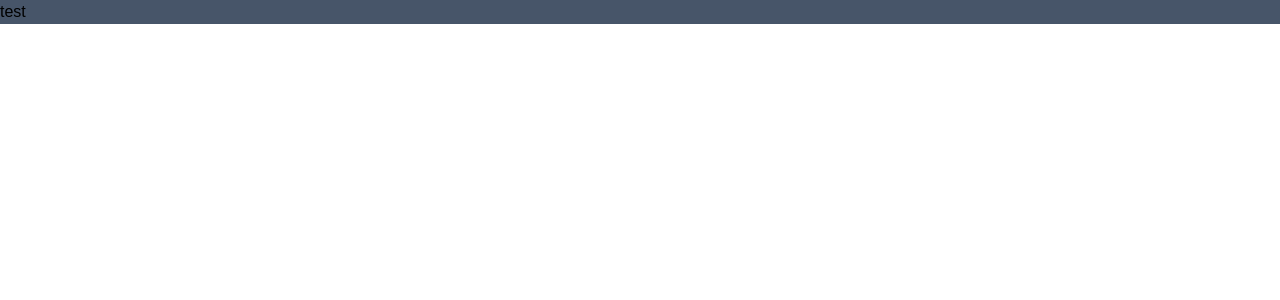
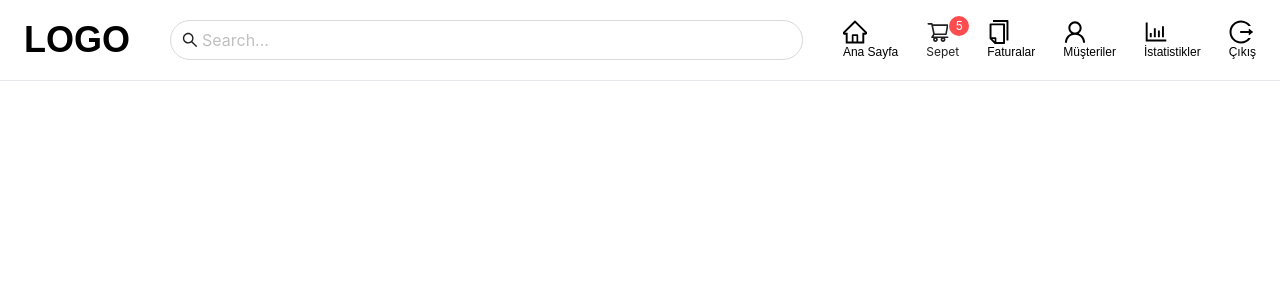
Before and after one commit to oguzhanceliko/React_Projects, a React (Create React App) app in the folder mern-pos-app/client/: page / in a window 1280 px wide. Shown: the top 300 px of the page. Built offline with nearby package versions, Linux system fonts and the light colour scheme.

Commit message:
header components done.

```diff
--- a/mern-pos-app/client/src/App.tsx
+++ b/mern-pos-app/client/src/App.tsx
@@ -1,7 +1,10 @@
+import Header from "./components/header/Header";
 
 function App() {
   return (
-    <div className="bg-slate-600">test</div>
+    <div>
+      <Header />
+    </div>
   );
 }
 
--- /dev/null
+++ b/mern-pos-app/client/src/components/header/Header.tsx
@@ -0,0 +1,70 @@
+import React from 'react';
+import {
+    SearchOutlined,
+    HomeOutlined,
+    ShoppingCartOutlined,
+    CopyOutlined,
+    UserOutlined,
+    BarChartOutlined,
+    LogoutOutlined
+} from "@ant-design/icons";
+import { Input, Badge } from 'antd';
+
+const Header: React.FC = () => {
+    return (
+        <div className='border-b mb-6'>
+            <header className='py-4 px-6 flex justify-between items-center gap-10'>
+                <div className="logo">
+                    <a href="/">
+                        <h2 className='text-2xl font-bold md:text-4xl'>LOGO</h2>
+                    </a>
+                </div>
+                <div className="header-search flex-1 flex justify-center">
+                    <Input size="large" placeholder="Search..." className='rounded-full max-w-[800px] ' prefix={<SearchOutlined />} />
+                </div>
+                <div className="menu-links flex items-center justify-between gap-7 md:static fixed bottom-0 md:w-auto w-screen bg-white md:bg-transparent left-0 md:border-t-0 border-t md:px-0 px-4 py-1">
+                    <a href={"/"} className="menu-link flex flex-col hover:text-[#40a9ff] transition-all ">
+                        <HomeOutlined className="md:text-2xl text-xl" />
+                        <span className="md:text-xs text-[10px]">Ana Sayfa</span>
+                    </a>
+                    <Badge count={5} offset={[0, 6]} className="md:flex hidden">
+                        <a
+                            href={"/"}
+                            className="menu-link flex flex-col hover:text-[#40a9ff] transition-all"
+                        >
+                            <ShoppingCartOutlined className="md:text-2xl text-xl" />
+                            <span className="md:text-xs text-[10px]">Sepet</span>
+                        </a>
+                    </Badge>
+                    <a href={"/"} className="menu-link flex flex-col  hover:text-[#40a9ff] transition-all">
+                        <CopyOutlined className="md:text-2xl text-xl" />
+                        <span className="md:text-xs text-[10px]">Faturalar</span>
+                    </a>
+                    <a href={"/"} className="menu-link flex flex-col  hover:text-[#40a9ff] transition-all">
+                        <UserOutlined className="md:text-2xl text-xl" />
+                        <span className="md:text-xs text-[10px]">Müşteriler</span>
+                    </a>
+                    <a href={"/"} className="menu-link flex flex-col hover:text-[#40a9ff] transition-all">
+                        <BarChartOutlined className="md:text-2xl text-xl" />
+                        <span className="md:text-xs text-[10px]">İstatistikler</span>
+                    </a>
+                    <a href={"/"} className="menu-link flex flex-col hover:text-[#40a9ff] transition-all">
+                        <LogoutOutlined className="md:text-2xl text-xl" />
+                        <span className="md:text-xs text-[10px]">Çıkış</span>
+                    </a>
+                </div>
+                <Badge count={5} offset={[0, 6]} className="md:hidden flex">
+                    <a
+                        href={"/"}
+                        className="menu-link flex flex-col hover:text-[#40a9ff] transition-all"
+                    >
+                        <ShoppingCartOutlined className="text-2xl" />
+                        <span className="md:text-xs text-[10px]">Sepet</span>
+                    </a>
+                </Badge>
+            </header>
+        </div>
+    )
+}
+
+export default Header
--- a/mern-pos-app/client/tsconfig.json
+++ b/mern-pos-app/client/tsconfig.json
@@ -21,6 +21,8 @@
     "jsx": "react-jsx"
   },
   "include": [
-    "src"
+    "src",
+    "./**/*.ts",
+    "./**/*.tsx"
   ]
 }
```
Also changed, not shown: 2 other files (tests, documents, lock files or other folders).
